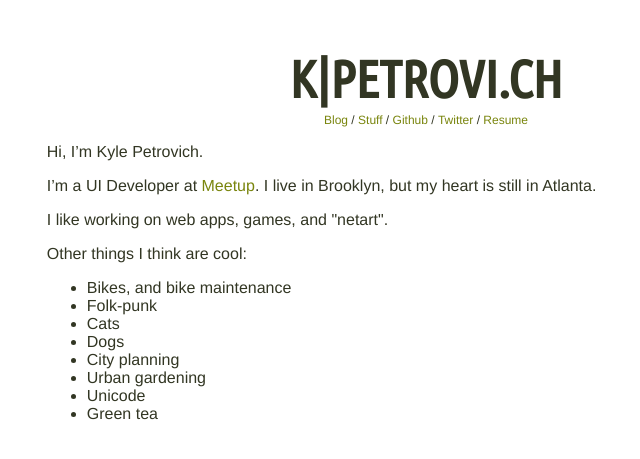
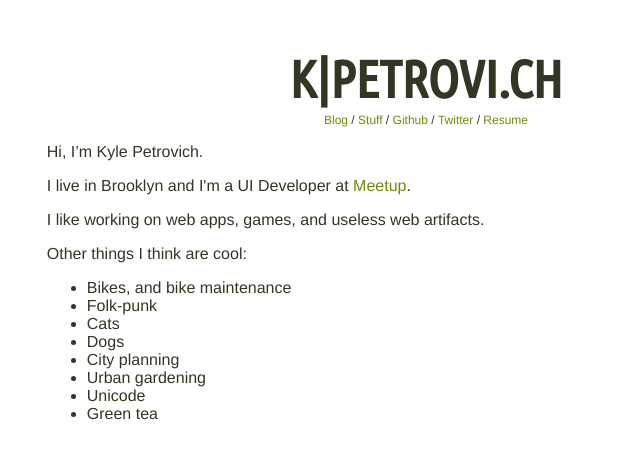
Before and after one commit to fozzle/fozzle.github.io, a Jekyll site: the page built from index.html, in a window 1280 px wide. Shown: the top 459 px of the page, without its empty margins (214-854 px from the left). Built offline with Jekyll 4.4.1, drawn with Linux system fonts in a browser that asks for light colours; Markdown is read by kramdown in place of the engine named in the settings.

Commit message:
that's a fucking lie

```diff
--- a/index.html
+++ b/index.html
@@ -5,9 +5,9 @@ title: Kyle Petrovich
 
 <p>Hi, I’m Kyle Petrovich.</p>
 
-<p>I’m a UI Developer at <a href="http://meetup.com">Meetup</a>. I live in Brooklyn, but my heart is still in Atlanta.</p>
+<p>I live in Brooklyn and I'm a UI Developer at <a href="http://meetup.com">Meetup</a>.</p>
 
-<p>I like working on web apps, games, and "netart".</p>
+<p>I like working on web apps, games, and useless web artifacts.</p>
 
 <p>Other things I think are cool:</p>
 
```
